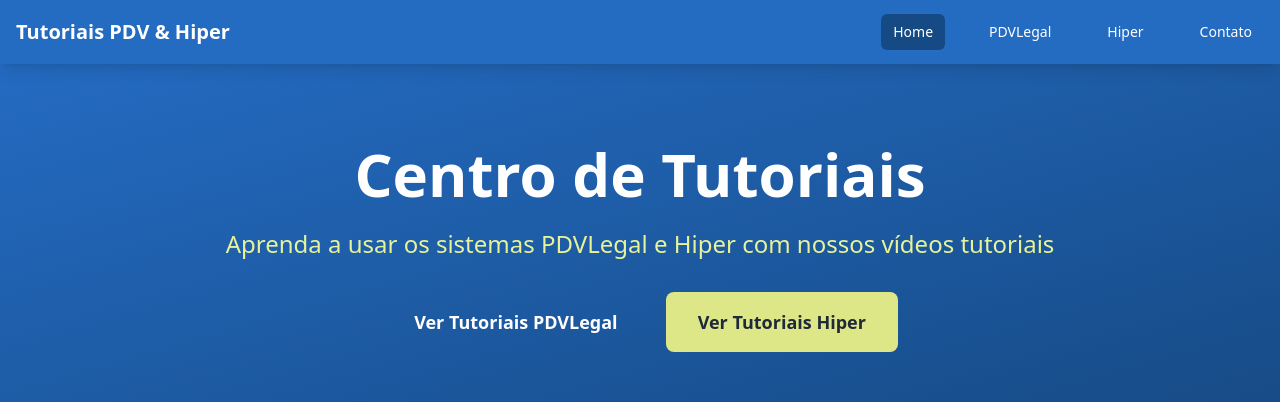
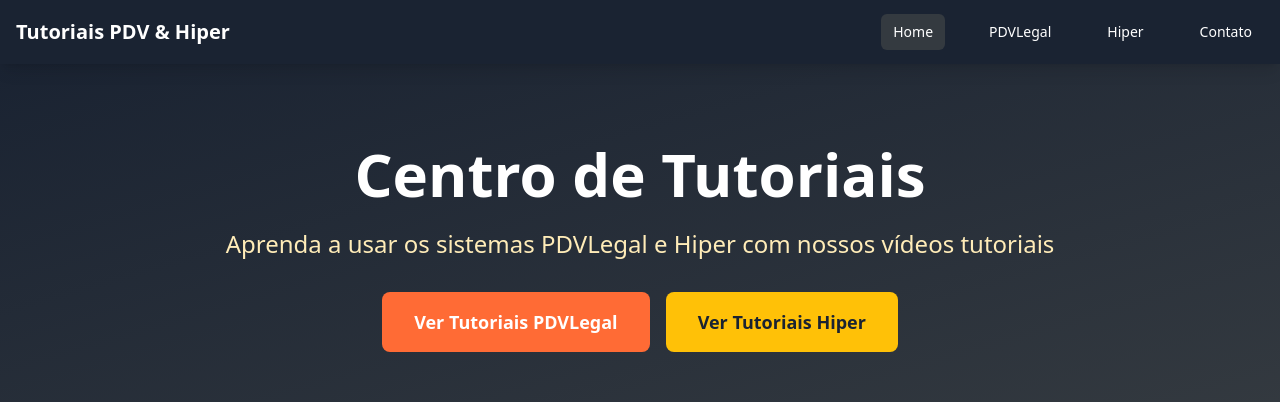
Before and after one commit to YellowDark25/legal-hiper-tutoriels-hub, a React (Vite) app: page / in a window 1280 px wide. Shown: the top 402 px of the page. Built offline with nearby package versions, Linux system fonts and the light colour scheme.

Commit message:
Refactor: Apply color scheme from external site
Analyze the provided website and adjust the color scheme of the application to match.

```diff
--- a/src/index.css
+++ b/src/index.css
@@ -6,32 +6,32 @@
 @layer base {
   :root {
     --background: 0 0% 100%;
-    --foreground: 222.2 84% 4.9%;
+    --foreground: 210 11% 15%;
 
     --card: 0 0% 100%;
-    --card-foreground: 222.2 84% 4.9%;
+    --card-foreground: 210 11% 15%;
 
     --popover: 0 0% 100%;
-    --popover-foreground: 222.2 84% 4.9%;
+    --popover-foreground: 210 11% 15%;
 
-    --primary: 222.2 47.4% 11.2%;
-    --primary-foreground: 210 40% 98%;
+    --primary: 210 29% 14%;
+    --primary-foreground: 0 0% 98%;
 
-    --secondary: 210 40% 96.1%;
-    --secondary-foreground: 222.2 47.4% 11.2%;
+    --secondary: 18 100% 60%;
+    --secondary-foreground: 0 0% 98%;
 
     --muted: 210 40% 96.1%;
     --muted-foreground: 215.4 16.3% 46.9%;
 
-    --accent: 210 40% 96.1%;
-    --accent-foreground: 222.2 47.4% 11.2%;
+    --accent: 45 100% 50%;
+    --accent-foreground: 210 29% 14%;
 
     --destructive: 0 84.2% 60.2%;
     --destructive-foreground: 210 40% 98%;
 
     --border: 214.3 31.8% 91.4%;
     --input: 214.3 31.8% 91.4%;
-    --ring: 222.2 84% 4.9%;
+    --ring: 210 29% 14%;
 
     --radius: 0.5rem;
 
@@ -46,41 +46,42 @@
   }
 
   .dark {
-    --background: 222.2 84% 4.9%;
-    --foreground: 210 40% 98%;
+    --background: 210 29% 14%;
+    --foreground: 0 0% 98%;
 
-    --card: 222.2 84% 4.9%;
-    --card-foreground: 210 40% 98%;
+    --card: 210 29% 14%;
+    --card-foreground: 0 0% 98%;
 
-    --popover: 222.2 84% 4.9%;
-    --popover-foreground: 210 40% 98%;
+    --popover: 210 29% 14%;
+    --popover-foreground: 0 0% 98%;
 
-    --primary: 210 40% 98%;
-    --primary-foreground: 222.2 47.4% 11.2%;
+    --primary: 0 0% 98%;
+    --primary-foreground: 210 29% 14%;
 
-    --secondary: 217.2 32.6% 17.5%;
-    --secondary-foreground: 210 40% 98%;
+    --secondary: 18 100% 60%;
+    --secondary-foreground: 0 0% 98%;
 
-    --muted: 217.2 32.6% 17.5%;
+    --muted: 210 20% 25%;
     --muted-foreground: 215 20.2% 65.1%;
 
-    --accent: 217.2 32.6% 17.5%;
-    --accent-foreground: 210 40% 98%;
+    --accent: 45 100% 50%;
+    --accent-foreground: 210 29% 14%;
 
     --destructive: 0 62.8% 30.6%;
-    --destructive-foreground: 210 40% 98%;
+    --destructive-foreground: 0 0% 98%;
 
-    --border: 217.2 32.6% 17.5%;
-    --input: 217.2 32.6% 17.5%;
-    --ring: 212.7 26.8% 83.9%;
-    --sidebar-background: 240 5.9% 10%;
-    --sidebar-foreground: 240 4.8% 95.9%;
-    --sidebar-primary: 224.3 76.3% 48%;
+    --border: 210 20% 25%;
+    --input: 210 20% 25%;
+    --ring: 0 0% 98%;
+
+    --sidebar-background: 210 29% 12%;
+    --sidebar-foreground: 0 0% 95%;
+    --sidebar-primary: 18 100% 60%;
     --sidebar-primary-foreground: 0 0% 100%;
-    --sidebar-accent: 240 3.7% 15.9%;
-    --sidebar-accent-foreground: 240 4.8% 95.9%;
-    --sidebar-border: 240 3.7% 15.9%;
-    --sidebar-ring: 217.2 91.2% 59.8%;
+    --sidebar-accent: 210 20% 20%;
+    --sidebar-accent-foreground: 0 0% 95%;
+    --sidebar-border: 210 20% 20%;
+    --sidebar-ring: 18 100% 60%;
   }
 }
 
--- a/tailwind.config.ts
+++ b/tailwind.config.ts
@@ -26,60 +26,60 @@ export default {
 				background: 'hsl(var(--background))',
 				foreground: 'hsl(var(--foreground))',
 				primary: {
-					DEFAULT: '#246BC2',
-					50: '#E8F2FF',
-					100: '#D0E4FF',
-					200: '#A1C9FF',
-					300: '#72AEFF',
-					400: '#4388E8',
-					500: '#246BC2',
-					600: '#1D5BA3',
-					700: '#164A84',
-					800: '#0F3A65',
-					900: '#002147',
+					DEFAULT: '#1a2332',
+					50: '#f8f9fa',
+					100: '#e9ecef',
+					200: '#dee2e6',
+					300: '#ced4da',
+					400: '#adb5bd',
+					500: '#6c757d',
+					600: '#495057',
+					700: '#343a40',
+					800: '#212529',
+					900: '#1a2332',
 					foreground: '#FFFFFF'
 				},
 				secondary: {
-					DEFAULT: '#FA905',
-					50: '#FFF4E6',
-					100: '#FFE8CC',
-					200: '#FFD199',
-					300: '#FFBA66',
-					400: '#FFA333',
-					500: '#FA905',
-					600: '#E6950A',
-					700: '#B3740B',
-					800: '#80540C',
-					900: '#4D330D',
+					DEFAULT: '#ff6b35',
+					50: '#fff5f2',
+					100: '#ffebe5',
+					200: '#ffd6cc',
+					300: '#ffb8a3',
+					400: '#ff8f70',
+					500: '#ff6b35',
+					600: '#f55a2b',
+					700: '#e04820',
+					800: '#cc3f1c',
+					900: '#b8381a',
 					foreground: '#FFFFFF'
 				},
 				accent: {
-					DEFAULT: '#DDE788',
-					50: '#F8FBE6',
-					100: '#F1F7CC',
-					200: '#E8F399',
-					300: '#DFE966',
-					400: '#E3ED77',
-					500: '#DDE788',
-					600: '#C5CF6F',
-					700: '#AAB85C',
-					800: '#8E9F49',
-					900: '#728636',
-					foreground: '#1F2937'
+					DEFAULT: '#ffc107',
+					50: '#fffbf0',
+					100: '#fff6e0',
+					200: '#ffecb8',
+					300: '#ffe285',
+					400: '#ffd852',
+					500: '#ffc107',
+					600: '#e6ad06',
+					700: '#cc9a06',
+					800: '#b38705',
+					900: '#997404',
+					foreground: '#1a2332'
 				},
 				neutral: {
-					DEFAULT: '#10F13',
-					50: '#F8F9FA',
-					100: '#F1F3F4',
-					200: '#E8EAED',
-					300: '#DADCE0',
-					400: '#BDC1C6',
-					500: '#9AA0A6',
-					600: '#80868B',
-					700: '#5F6368',
-					800: '#3C4043',
-					900: '#10F13',
-					950: '#01123'
+					DEFAULT: '#2c3e50',
+					50: '#f8f9fa',
+					100: '#f1f3f4',
+					200: '#e8eaed',
+					300: '#dadce0',
+					400: '#bdc1c6',
+					500: '#9aa0a6',
+					600: '#80868b',
+					700: '#5f6368',
+					800: '#3c4043',
+					900: '#2c3e50',
+					950: '#1a252f'
 				},
 				destructive: {
 					DEFAULT: 'hsl(var(--destructive))',
```
